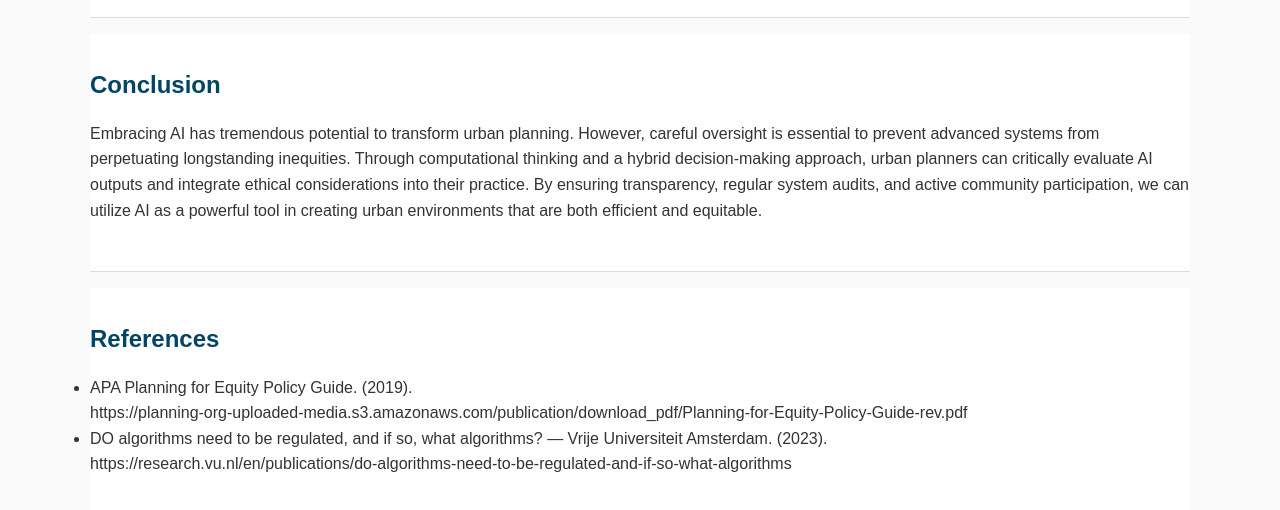
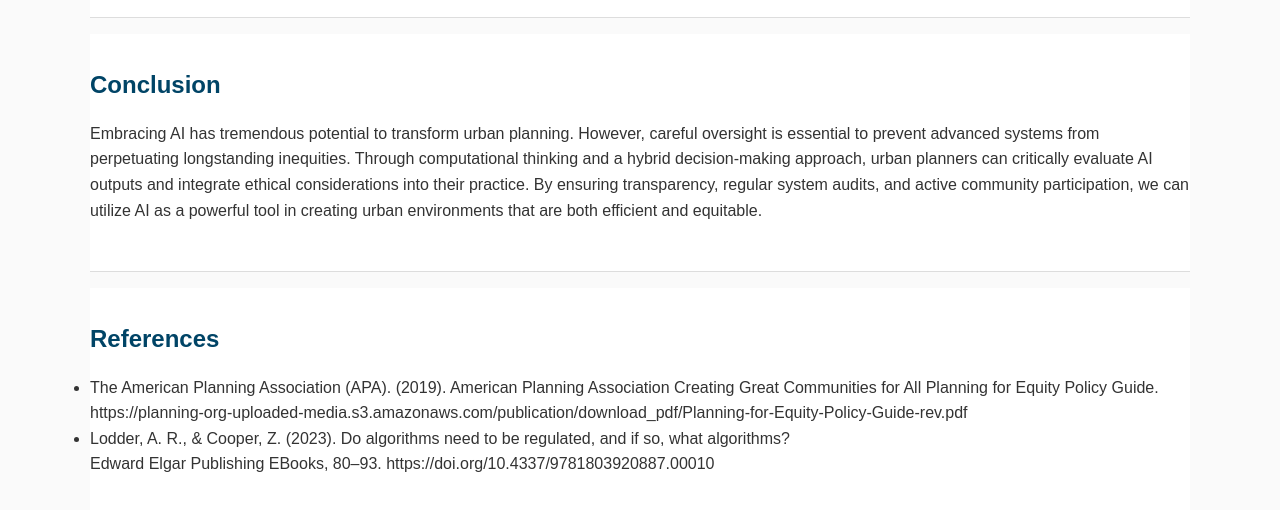
Before and after one commit to Agares002/BR0400, a plain HTML site: page index.html in a window 1280 px wide. Shown: the part 4771-5281 px from the top of the page. Drawn offline with Linux system fonts and the light colour scheme.

Commit message:
Update index.html

```diff
--- a/index.html
+++ b/index.html
@@ -333,7 +333,7 @@
     <ul>
       <!-- First Reference -->
       <li>
-        APA Planning for Equity Policy Guide. (2019).
+        The American Planning Association (APA). (2019). American Planning Association Creating Great Communities for All Planning for Equity Policy Guide.
         <br> https://planning-org-uploaded-media.s3.amazonaws.com/publication/download_pdf/Planning-for-Equity-Policy-Guide-rev.pdf
         </a>
       </li>
@@ -341,8 +341,8 @@
 
       <!-- Second Reference -->
       <li>
-        DO algorithms need to be regulated, and if so, what algorithms? — Vrije Universiteit Amsterdam. (2023).
-        <br> https://research.vu.nl/en/publications/do-algorithms-need-to-be-regulated-and-if-so-what-algorithms
+        Lodder, A. R., & Cooper, Z. (2023). Do algorithms need to be regulated, and if so, what algorithms?
+        <br> Edward Elgar Publishing EBooks, 80–93. https://doi.org/10.4337/9781803920887.00010
             </a>
         </li>
     </ul>
```
